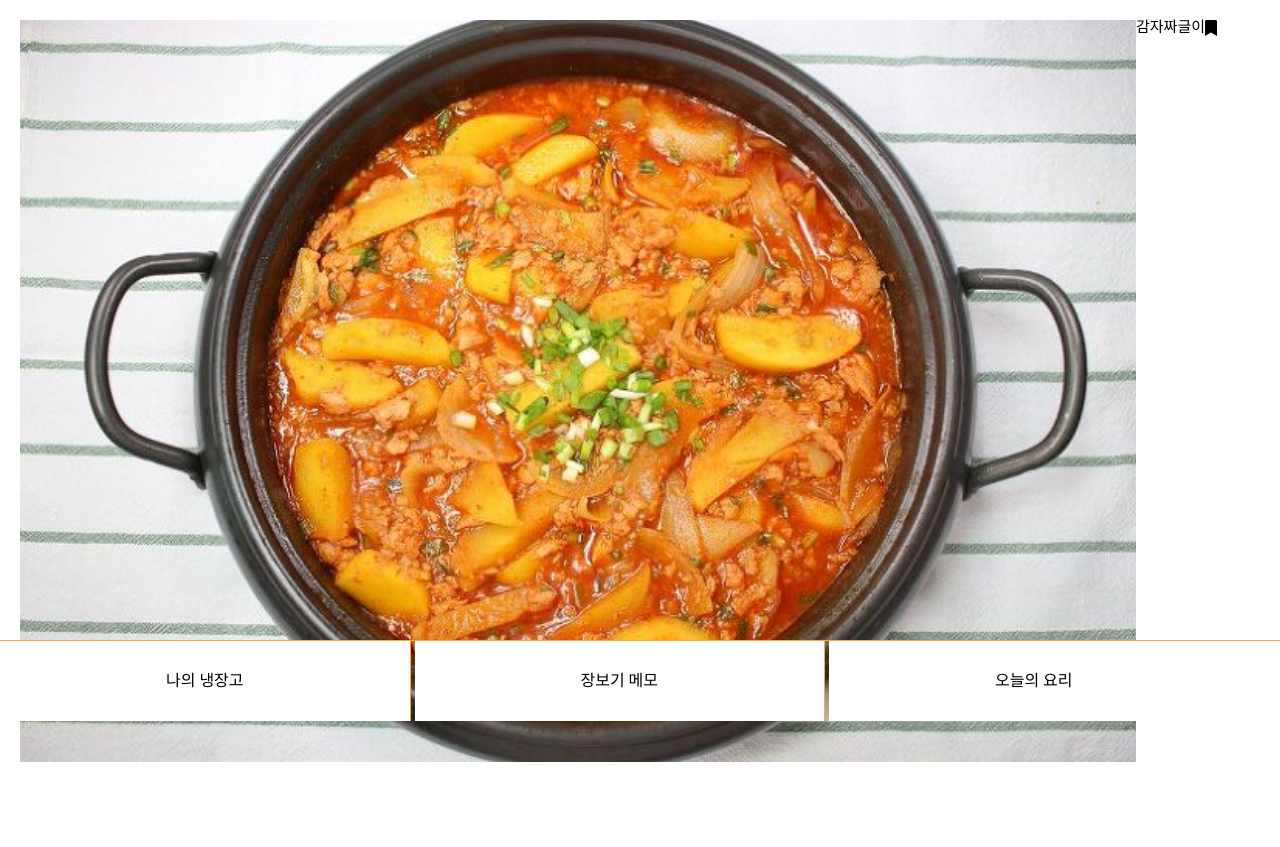
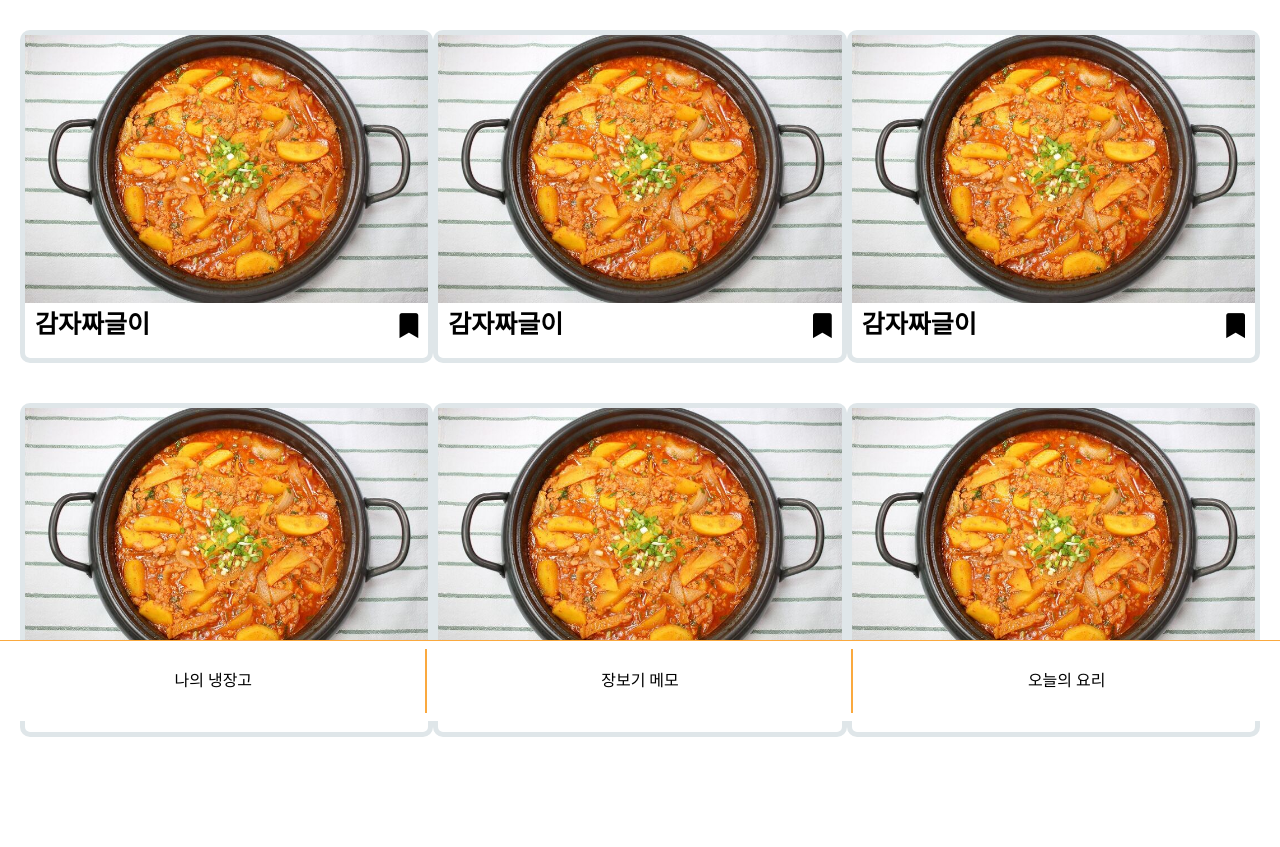
Before and after one commit to park-moen/EMO-v2, a web app: file public/cuisine(재민).html in a window 1280 px wide. Shown: the part 80-927 px from the top of the page. Before the commit the page ends 842 px from the top, so only its background shows below. Run offline with its HTML, style and script files only (its server is not run), Linux system fonts and the light colour scheme.

Commit message:
feat: cuisine html, css 1차 완성

```diff
--- a/public/css/cuisine.css
+++ b/public/css/cuisine.css
@@ -1,19 +1,78 @@
+
+@media (min-width: 1024px) {
+  .container-wrap {
+    margin: 10px 20px;
+  }
   main {
-
+    width: 100%;
+    font-weight: 800;
+    font-size: 0px;
+  }
+  .cuisine-container {
+    display: inline-block;
+    width: calc(100%/3);
+    font-size: 25px;
+    margin-top: 20px;
+    margin-bottom: 20px;
+    border: 5px solid #dfe6e9;
+    border-radius: 10px;
+    box-sizing: border-box;
+  }
+  figure {
+    width: 100%;
+    display: flex;
+    flex-flow: row wrap;
+    justify-content: space-between;
+    margin-bottom: 20px;
   }
   img {
-  width: 90%;
+    width: 100%;
+    margin-bottom: 10px;
+  }
+  figcaption {
+    display: inline-block;
+    margin-left: 10px;
+  }
+  .fa-bookmark {
+    display: inline-block;
+    margin-right: 10px;
+  }
+}
 
+@media (max-width: 1023px) {
+  .container-wrap {
+    margin: 10px 20px;
+  }
+  main {
+    width: 100%;
+    max-width: 700px;
+    font-size: 25px;
+    font-weight: 800;
+    margin: 0 auto;
+  }
+  .cuisine-container {
+    width: 80%;
+    margin: auto;
+    border: 10px solid slategrey;
+    border-radius: 10px;
   }
   figure {
+    width: 100%;
     display: flex;
     flex-flow: row wrap;
+    justify-content: space-between;
+    margin-bottom: 20px;
+  }
+  img {
+    width: 100%;
+    margin-bottom: 10px;
   }
   figcaption {
-  font-size: 15px;
     display: inline-block;
+    margin-left: 10px;
   }
-
   .fa-bookmark {
     display: inline-block;
+    margin-right: 10px;
   }
+}
--- a/public/css/normalize.css
+++ b/public/css/normalize.css
@@ -23,13 +23,14 @@
   width: 100%;
 }
 header {
+  width: 100%;
   height: 80px;
   line-height: 80px;
   background-color: var(--main-color);
   text-align: center;
 }
 main {
-  margin: 20px;
+  padding-bottom: 80px;
 }
 nav {
   width: 100%;
@@ -42,14 +43,31 @@
   width: 100%;
   height: 100%;
   border-top: 1px solid var(--main-color);
+  font-size: 0;
+  overflow: hidden;
 }
 .nav-list > li {
   text-align: center;
   line-height: 80px;
   display: inline-block;
   background-color: #fff;
-  width: 32%;
+  width: calc(100% / 3);
+  box-sizing: border-box;
 }
-.nav-list > li:not(:last-child) {
-  border-right: 1px solid var(--main-color);
+li {
+  position: relative;
+  font-size: 16px;
 }
+.nav-list > li:not(:last-child)::after {
+  position: absolute;
+  top: 50%;
+  transform: translateY(-50%);
+  right: 0;
+  z-index: 100;
+  line-height: 80px;
+  content: '';
+  display: block;
+  width: 2px;
+  height: 80%;
+  background-color: var(--main-color);
+}
--- a/public/cuisine(재민).html
+++ b/public/cuisine(재민).html
@@ -19,11 +19,50 @@
       요리보기
     </header>
     <main>
-      <figure>
-        <img src="./image/감자짜글이.jpg" alt="감자짜글이" />
-        <figcaption>감자짜글이</figcaption>
-        <i class="fas fa-bookmark"></i>
-      </figure>
+      <div class="container-wrap">
+        <div class="cuisine-container">
+          <figure class="cuisine">
+            <img src="./image/감자짜글이.jpg" alt="감자짜글이" />
+            <figcaption>감자짜글이</figcaption>
+            <i class="fas fa-bookmark"></i>
+          </figure>
+        </div>
+        <div class="cuisine-container">
+          <figure class="cuisine">
+            <img src="./image/감자짜글이.jpg" alt="감자짜글이" />
+            <figcaption>감자짜글이</figcaption>
+            <i class="fas fa-bookmark"></i>
+          </figure>
+        </div>
+        <div class="cuisine-container">
+          <figure class="cuisine">
+            <img src="./image/감자짜글이.jpg" alt="감자짜글이" />
+            <figcaption>감자짜글이</figcaption>
+            <i class="fas fa-bookmark"></i>
+          </figure>
+        </div>
+        <div class="cuisine-container">
+          <figure class="cuisine">
+            <img src="./image/감자짜글이.jpg" alt="감자짜글이" />
+            <figcaption>감자짜글이</figcaption>
+            <i class="fas fa-bookmark"></i>
+          </figure>
+        </div>
+        <div class="cuisine-container">
+          <figure class="cuisine">
+            <img src="./image/감자짜글이.jpg" alt="감자짜글이" />
+            <figcaption>감자짜글이</figcaption>
+            <i class="fas fa-bookmark"></i>
+          </figure>
+        </div>
+        <div class="cuisine-container">
+          <figure class="cuisine">
+            <img src="./image/감자짜글이.jpg" alt="감자짜글이" />
+            <figcaption>감자짜글이</figcaption>
+            <i class="fas fa-bookmark"></i>
+          </figure>
+        </div>
+      </div>
     </main>
     <nav>
       <ul class="nav-list">
```
Lines whose indentation alone changed are shown as unchanged.
